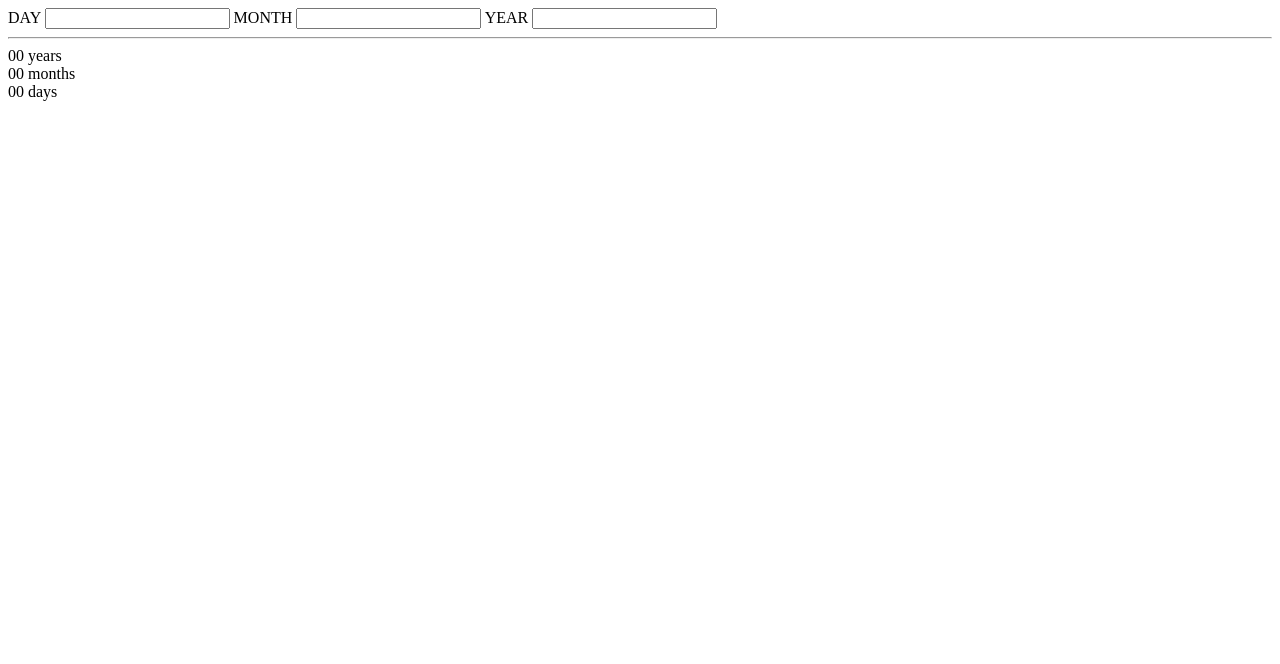
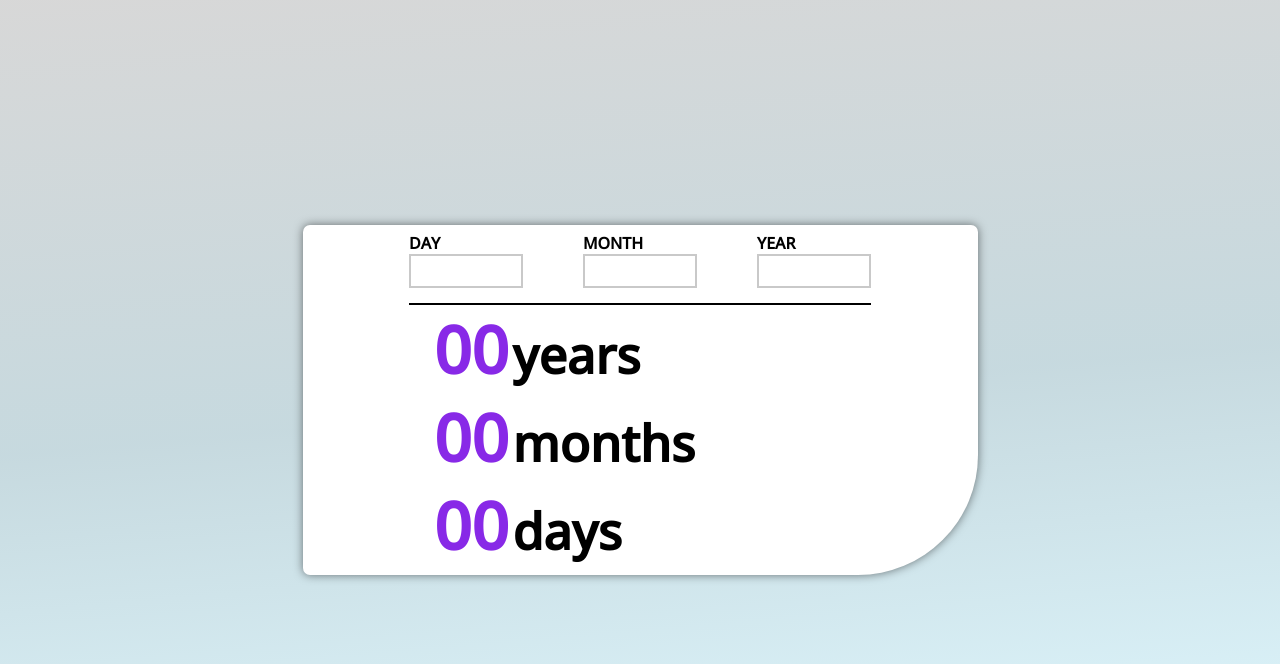
Before and after one commit to isacpimenta/Age-calculator, a plain HTML site: page index.html in a window 1280 px wide. Drawn offline with nearby package versions, Linux system fonts and the light colour scheme.

Commit message:
Update css

```diff
--- a/assets/css/style.css
+++ b/assets/css/style.css
@@ -0,0 +1,105 @@
+@charset "UTF-8";
+
+@import url('https://fonts.googleapis.com/css2?family=Open+Sans:wght@300;400;500&display=swap');
+
+* {
+  margin: 0;
+  padding: 0;
+  font-family: 'Open Sans', sans-serif;
+}
+
+body {
+  height: 100vh;
+  background: linear-gradient(175deg, #d1d1d1db,#aec9d1b2 , #dff8ff);
+  display: flex;
+  align-items: center;
+  justify-content: center;
+}
+
+main {
+  background-color: #fff;
+  min-height: 350px;
+  min-width: 675px;
+  display: flex;
+  align-items: center;
+  justify-content: center;
+  box-shadow: 0px 0px 10px rgba(0,0,0,.5);
+  border-radius: 7px 7px 120px 7px;
+}
+
+.calculator {
+  display: flex;
+  position: absolute;
+  background-color: #fff;
+
+  justify-content: center;
+  flex-direction: column;
+  min-height: 200px;
+  max-width: 550px;
+  background: transparent;
+}
+
+.form {
+  display: flex;
+  align-items: center;
+}
+
+.form div{
+  display: flex;
+  margin-right: 60px;
+  font-weight: bold;
+}
+
+div input {
+  max-width: 110px;
+  min-height: 30px;
+  border: 2px solid rgba(172, 172, 172, 0.644);
+  text-indent: 5px;
+  font-family: Verdana, Geneva, Tahoma, sans-serif, sans-serif;
+  font-weight: bolder;
+  font-size: 20px;
+}
+
+.input-day{
+  display: flex;
+  flex-direction: column;
+}
+
+.input-month{
+  display: flex;
+  flex-direction: column;
+}
+
+.input-year{
+  display: flex;
+  flex-direction: column;
+}
+
+hr {
+  margin-top: 15px;
+  color: #000;
+  border: 1px solid #000;
+}
+
+section span{
+  font-size: 50px;
+  font-weight: bolder;
+}
+
+section span#ano{
+  margin-left: 25px;
+  color: #8829e7;
+  font-size: 65px;
+}
+
+section span#dia{
+  margin-left: 25px;
+  color: #8829e7;
+  font-size: 65px;
+}
+
+section span#mes{
+  margin-left: 25px;
+  color: #8829e7;
+  font-size: 65px;
+}
--- a/index.html
+++ b/index.html
@@ -4,36 +4,42 @@
   <meta charset="UTF-8">
   <meta name="viewport" content="width=device-width, initial-scale=1.0">
   <title>AGE CALCULATOR</title>
+  <link rel="stylesheet" href="assets/css/style.css">
 </head>
 <body>
+  <main>
     <section class="calculator">
       <section class="form">
+        <div class="input-day">
           <label for="input">DAY</label>
           <input type="number">
-
+        </div>
+        <div class="input-month">
           <label for="input">MONTH</label>
           <input type="number">
-
+        </div>
+        <div style="margin-right: 0;" class="input-year">
           <label for="input">YEAR</label>
           <input type="number">
+        </div>
       </section>
-
       <hr>
 
       <section class="y">
-      <span>00</span>
+        <span id="ano">00</span>
         <span>years</span>
       </section>
-
       <section class="m">
-      <span>00</span>
+        <span id="mes">00</span>
         <span>months</span>
       </section>
-
       <section class="d">
-      <span>00</span>
+        <span id="dia">00</span>
         <span>days</span>
       </section>
     </section>
+  </main>
+
+  <script src="assets/js/script.js"></script>
 </body>
 </html>
```
Lines whose indentation alone changed are shown as unchanged.
